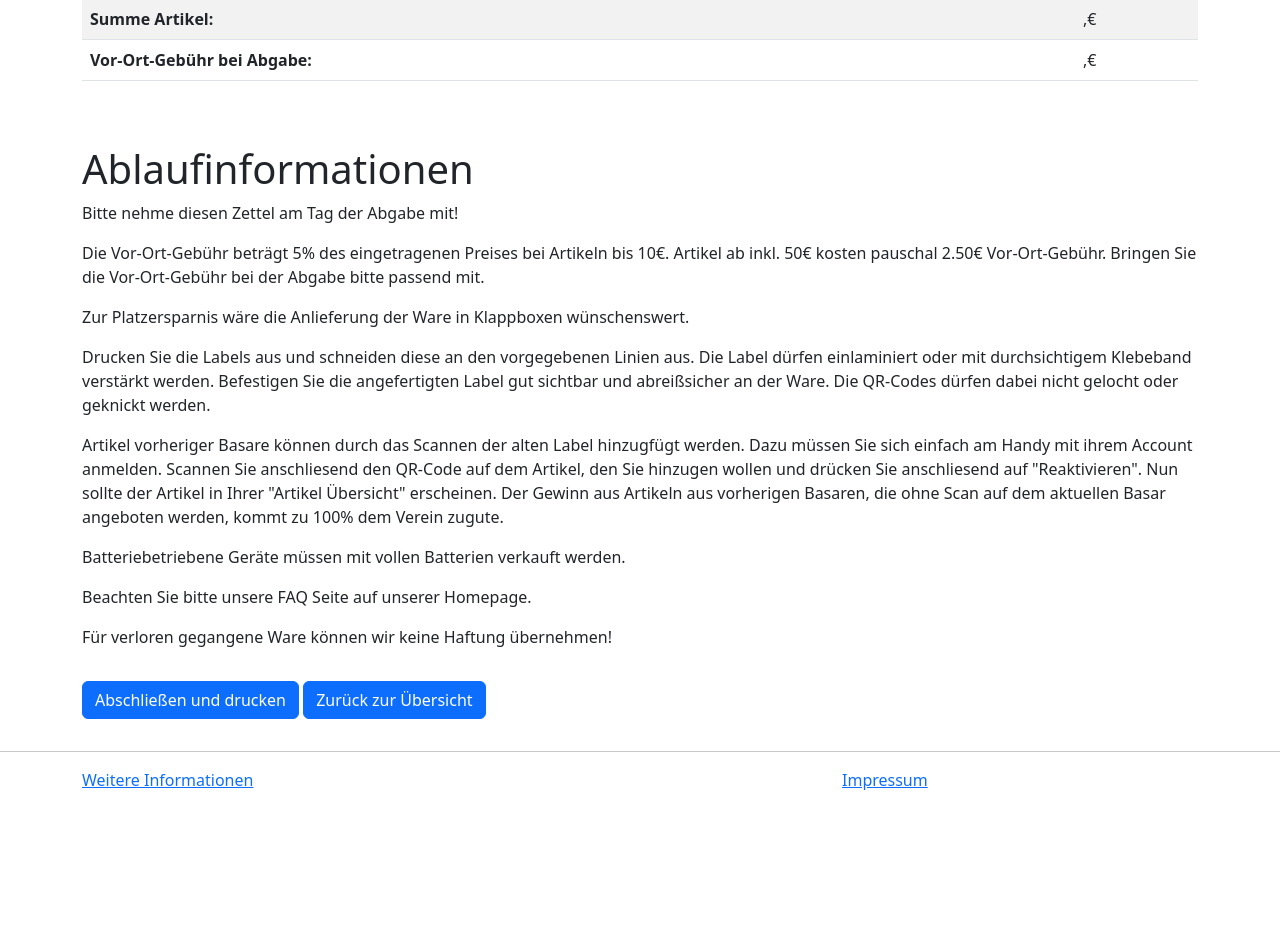
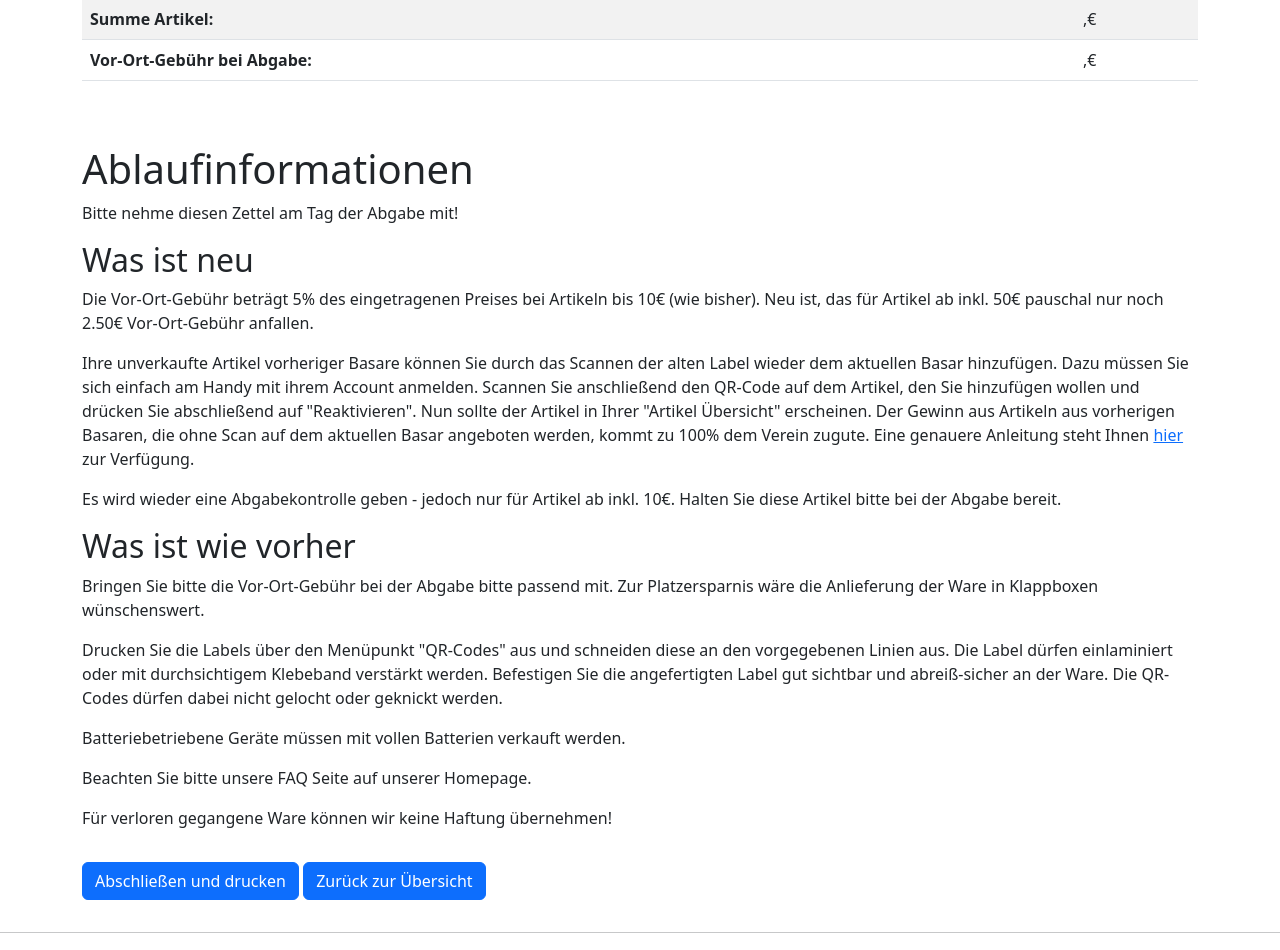
Before and after one commit to sn0b4ll/kinderbasar, a Flask app: template app/templates/registration_sheet.html in a window 1280 px wide. Shown: the part 548-1498 px from the top of the page. Before the commit the page ends 1338 px from the top, so only its background shows below. Run offline with Flask 2, Linux system fonts and the light colour scheme; the template is opened without the code that fills it, so the values that code supplies are empty; parts of the project's set-up code (start-up, migrations or seed data) failed here and were passed over.

Commit message:
Modified registration text.

```diff
--- a/app/templates/registration_sheet.html
+++ b/app/templates/registration_sheet.html
@@ -116,23 +116,27 @@ function printAndRegister(){
 	<div class="row">
 		<div class="col">
             <p>Bitte nehme diesen Zettel am Tag der Abgabe mit!</p>
-			<p>Die Vor-Ort-Gebühr beträgt 5% des eingetragenen Preises bei Artikeln bis 10€. Artikel ab inkl. 50€
-				kosten pauschal 2.50€ Vor-Ort-Gebühr. Bringen Sie die Vor-Ort-Gebühr bei der Abgabe
-				bitte passend mit.</p>
 
-			<p>Zur Platzersparnis wäre die Anlieferung der Ware in Klappboxen wünschenswert.</p>
+			<h2>Was ist neu</h2>
+			<p>Die Vor-Ort-Gebühr beträgt 5% des eingetragenen Preises bei Artikeln bis 10€ (wie bisher). Neu ist, das für Artikel ab inkl. 50€
+			 pauschal nur noch 2.50€ Vor-Ort-Gebühr anfallen.</p>
 
-			<p>Drucken Sie die Labels aus und schneiden diese an den vorgegebenen Linien aus.
-			Die Label dürfen einlaminiert oder mit durchsichtigem Klebeband verstärkt werden.
-			Befestigen Sie die angefertigten Label gut sichtbar und abreißsicher an der Ware.
-			Die QR-Codes dürfen dabei nicht gelocht oder geknickt werden.</p>
+			<p>
+				Ihre unverkaufte Artikel vorheriger Basare können Sie durch das Scannen der alten Label wieder dem aktuellen Basar hinzufügen. Dazu müssen Sie sich einfach am Handy mit ihrem Account anmelden. Scannen Sie anschließend den QR-Code auf dem Artikel, den Sie hinzufügen wollen und drücken Sie abschließend auf "Reaktivieren". Nun sollte der Artikel in Ihrer "Artikel Übersicht" erscheinen. Der Gewinn aus Artikeln aus vorherigen Basaren, die ohne Scan auf dem aktuellen Basar angeboten werden, kommt zu 100% dem Verein zugute. Eine genauere Anleitung steht Ihnen <a href="https://kinderbasar-elsendorf.de/anleitung/">hier</a> zur Verfügung.
+			</p>
 
-			<p>Artikel vorheriger Basare können durch das Scannen der alten Label hinzugfügt werden.
-				Dazu müssen Sie sich einfach am Handy mit ihrem Account anmelden. Scannen Sie anschliesend
-				den QR-Code auf dem Artikel, den Sie hinzugen wollen und drücken Sie anschliesend auf "Reaktivieren".
-				Nun sollte der Artikel in Ihrer "Artikel Übersicht" erscheinen. Der Gewinn aus Artikeln
-				aus vorherigen Basaren, die ohne Scan auf dem aktuellen Basar angeboten werden, kommt zu 100%
-				dem Verein zugute.
+			<p>
+				Es wird wieder eine Abgabekontrolle geben - jedoch nur für Artikel ab inkl. 10€. Halten Sie diese Artikel bitte bei der Abgabe bereit.
+			</p>
+
+			<h2>Was ist wie vorher</h2>
+
+			<p>
+				Bringen Sie bitte die Vor-Ort-Gebühr bei der Abgabe bitte passend mit. Zur Platzersparnis wäre die Anlieferung der Ware in Klappboxen wünschenswert.
+			</p>
+
+			<p>
+				Drucken Sie die Labels über den Menüpunkt "QR-Codes" aus und schneiden diese an den vorgegebenen Linien aus. Die Label dürfen einlaminiert oder mit durchsichtigem Klebeband verstärkt werden. Befestigen Sie die angefertigten Label gut sichtbar und abreiß-sicher an der Ware. Die QR-Codes dürfen dabei nicht gelocht oder geknickt werden.
 			</p>
 
 			<p>Batteriebetriebene Geräte müssen mit vollen Batterien verkauft werden.</p>
```
Also changed, not shown: app/templates/overview_qr.html (+15 -10 lines).
